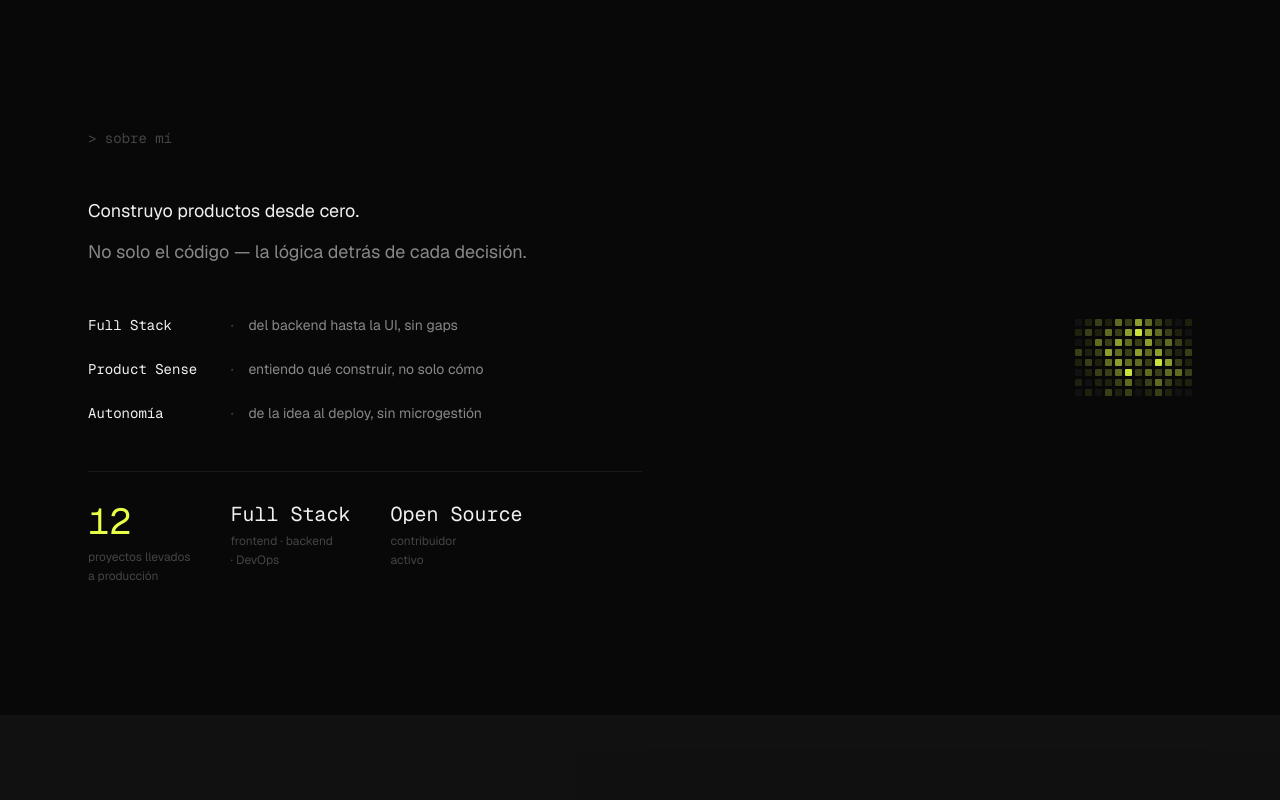
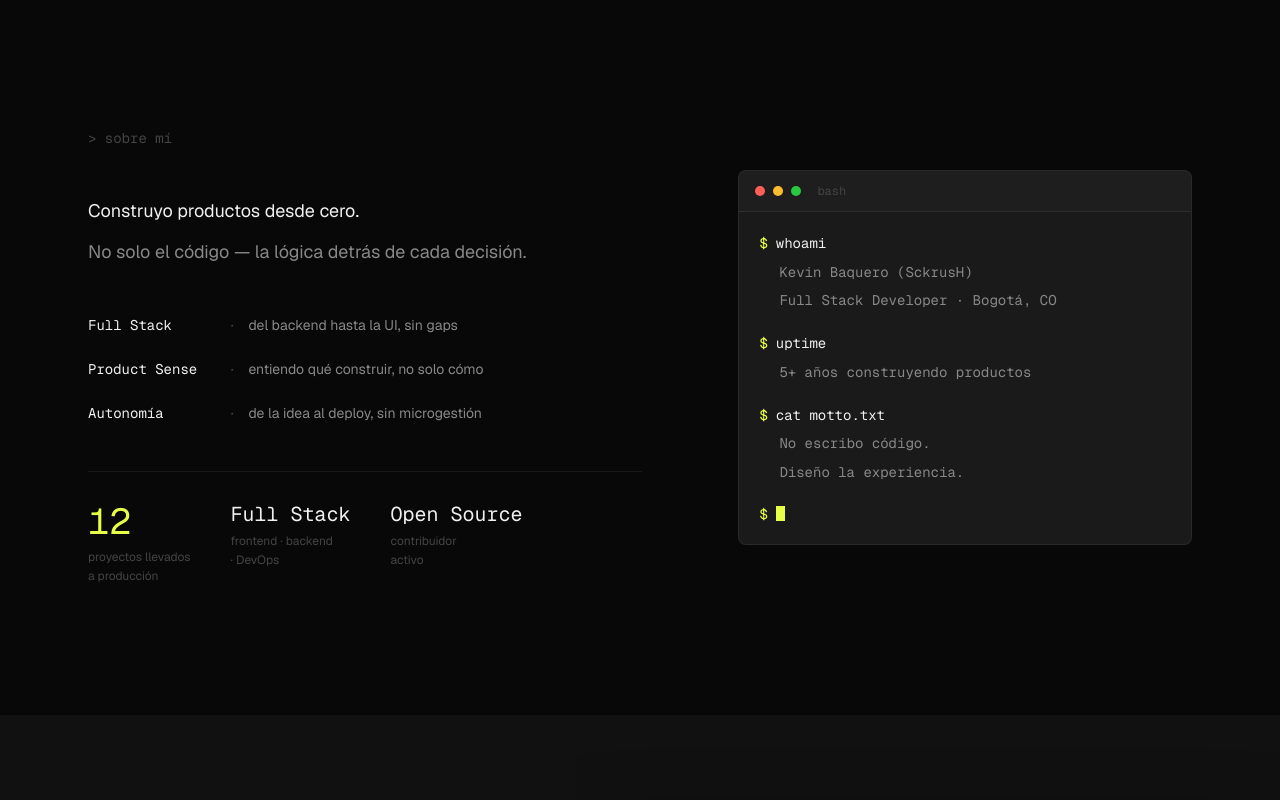
Before and after one commit to KevinBaquero-dev/SckrusH, a Next.js app: page / in a window 1280 px wide. Shown: the part 800-1600 px from the top of the page. Built offline with nearby package versions, Linux system fonts and the light colour scheme.

Commit message:
feat: animated background orbs, terminal window in About

```diff
--- a/app/globals.css
+++ b/app/globals.css
@@ -134,6 +134,18 @@
   50%       { opacity: 0; }
 }
 
+@keyframes orb-drift-1 {
+  0%, 100% { transform: translate(0,    0);       }
+  33%      { transform: translate(-70px, 55px);   }
+  66%      { transform: translate(45px, -65px);   }
+}
+
+@keyframes orb-drift-2 {
+  0%, 100% { transform: translate(0,    0);       }
+  33%      { transform: translate(75px, -45px);   }
+  66%      { transform: translate(-50px, 70px);   }
+}
+
 /* ─── Utility classes ────────────────────────────────────────── */
 @layer utilities {
   .container-main {
--- a/app/layout.tsx
+++ b/app/layout.tsx
@@ -2,6 +2,7 @@ import type { Metadata } from "next";
 import { Geist, Geist_Mono } from "next/font/google";
 import "./globals.css";
 import { siteConfig } from "@/config/site";
+import BackgroundOrbs from "@/components/ui/BackgroundOrbs";
 
 const geistSans = Geist({
   variable: "--font-geist-sans",
@@ -47,6 +48,7 @@ export default function RootLayout({
       className={`${geistSans.variable} ${geistMono.variable}`}
     >
       <body className="noise">
+        <BackgroundOrbs />
         {children}
       </body>
     </html>
--- a/components/sections/About.tsx
+++ b/components/sections/About.tsx
@@ -2,6 +2,7 @@
 
 import { motion } from 'framer-motion'
 import Container from '@/components/layout/Container'
+import { siteConfig } from '@/config/site'
 
 // ─── Data ─────────────────────────────────────────────────────────────────────
 
@@ -17,27 +18,28 @@ const STATS = [
   { value: 'Open Source', label: 'contribuidor\nactivo',              accent: false },
 ]
 
-// 8 rows × 12 cols — predefined activity levels (0–5)
-// 5 = outlier bright cell, used sparingly to break uniformity
-const GRID_DATA: number[][] = [
-  [0, 1, 2, 1, 3, 2, 4, 3, 2, 1, 0, 1],
-  [1, 2, 1, 3, 2, 4, 5, 4, 3, 2, 1, 0],
-  [0, 1, 3, 2, 4, 3, 2, 4, 2, 3, 2, 1],
-  [2, 1, 2, 4, 3, 2, 4, 3, 4, 2, 1, 2],
-  [1, 2, 1, 3, 4, 3, 3, 2, 5, 4, 2, 1],
-  [0, 1, 2, 2, 3, 5, 2, 3, 2, 3, 3, 2],
-  [1, 0, 1, 1, 2, 3, 1, 2, 3, 2, 1, 1],
-  [0, 1, 0, 2, 1, 2, 0, 1, 2, 1, 0, 0],
+// ─── Terminal window data ─────────────────────────────────────────────────────
+
+type TLine =
+  | { type: 'cmd';    text: string }
+  | { type: 'out';    text: string }
+  | { type: 'gap' }
+  | { type: 'cursor' }
+
+const TERMINAL_LINES: TLine[] = [
+  { type: 'cmd', text: 'whoami' },
+  { type: 'out', text: `${siteConfig.name} (${siteConfig.alias})` },
+  { type: 'out', text: 'Full Stack Developer · Bogotá, CO' },
+  { type: 'gap' },
+  { type: 'cmd', text: 'uptime' },
+  { type: 'out', text: '5+ años construyendo productos' },
+  { type: 'gap' },
+  { type: 'cmd', text: 'cat motto.txt' },
+  { type: 'out', text: 'No escribo código.' },
+  { type: 'out', text: 'Diseño la experiencia.' },
+  { type: 'gap' },
+  { type: 'cursor' },
 ]
-
-const OPACITY_MAP: Record<number, string> = {
-  0: 'rgba(255,255,255,0.04)',
-  1: 'rgba(232,255,71,0.10)',
-  2: 'rgba(232,255,71,0.22)',
-  3: 'rgba(232,255,71,0.40)',
-  4: 'rgba(232,255,71,0.60)',
-  5: 'rgba(232,255,71,0.88)',
-}
 
 // ─── Animation variants ───────────────────────────────────────────────────────
 
@@ -56,42 +58,81 @@ const itemVariants = {
   visible:  { opacity: 1, y: 0, transition: { duration: 0.5, ease: 'easeOut' as const } },
 }
 
-// Each grid column fades in left → right
-const gridColVariants = {
-  hidden:   { opacity: 0 },
-  visible:  (col: number) => ({
+const terminalLineVariants = {
+  hidden:  { opacity: 0, y: 6 },
+  visible: (i: number) => ({
     opacity: 1,
-    transition: { duration: 0.35, delay: col * 0.04, ease: 'easeOut' as const },
+    y: 0,
+    transition: { duration: 0.3, delay: i * 0.07, ease: 'easeOut' as const },
   }),
 }
 
-// ─── Activity grid (right column visual) ─────────────────────────────────────
+// ─── Terminal window ──────────────────────────────────────────────────────────
 
-function ActivityGrid() {
+function TerminalWindow() {
   return (
     <motion.div
-      className="flex gap-[3px]"
       initial="hidden"
       whileInView="visible"
       viewport={{ once: true, amount: 0.3 }}
       variants={{ hidden: {}, visible: {} }}
+      className="w-full rounded-[var(--radius-md)] overflow-hidden border border-[var(--border)]"
+      style={{ background: 'var(--surface-2)' }}
     >
-      {GRID_DATA[0].map((_, col) => (
-        <motion.div
-          key={col}
-          custom={col}
-          variants={gridColVariants}
-          className="flex flex-col gap-[3px]"
-        >
-          {GRID_DATA.map((row, rowIdx) => (
-            <div
-              key={rowIdx}
-              className="w-[7px] h-[7px] rounded-[1px]"
-              style={{ backgroundColor: OPACITY_MAP[row[col]] }}
-            />
-          ))}
-        </motion.div>
-      ))}
+      {/* Title bar */}
+      <div
+        className="flex items-center gap-2 px-4 py-3 border-b border-[var(--border)]"
+        style={{ background: 'rgba(255,255,255,0.02)' }}
+      >
+        <span className="w-2.5 h-2.5 rounded-full bg-[#FF5F57]" />
+        <span className="w-2.5 h-2.5 rounded-full bg-[#FFBD2E]" />
+        <span className="w-2.5 h-2.5 rounded-full bg-[#28C840]" />
+        <span className="font-mono text-xs text-[var(--text-muted)] ml-2 select-none">
+          bash
+        </span>
+      </div>
+
+      {/* Content */}
+      <div className="px-5 py-5 space-y-1.5">
+        {TERMINAL_LINES.map((line, i) => {
+          if (line.type === 'gap') {
+            return <div key={i} className="h-2" />
+          }
+          if (line.type === 'cursor') {
+            return (
+              <motion.div
+                key={i}
+                custom={i}
+                variants={terminalLineVariants}
+                className="flex items-center gap-2 font-mono text-sm"
+              >
+                <span className="text-[var(--accent)] select-none">$</span>
+                <span
+                  className="inline-block w-[9px] h-[15px] bg-[var(--accent)]"
+                  style={{ animation: 'blink 1.1s step-end infinite' }}
+                />
+              </motion.div>
+            )
+          }
+          return (
+            <motion.p
+              key={i}
+              custom={i}
+              variants={terminalLineVariants}
+              className={`font-mono text-sm leading-relaxed ${
+                line.type === 'cmd'
+                  ? 'text-[var(--text-primary)]'
+                  : 'text-[var(--text-secondary)] pl-5'
+              }`}
+            >
+              {line.type === 'cmd' && (
+                <span className="text-[var(--accent)] mr-2 select-none">$</span>
+              )}
+              {line.text}
+            </motion.p>
+          )
+        })}
+      </div>
     </motion.div>
   )
 }
@@ -172,9 +213,9 @@ export default function About() {
             </motion.div>
           </motion.div>
 
-          {/* Right column: activity grid — desktop only */}
-          <div className="hidden lg:flex items-center justify-end">
-            <ActivityGrid />
+          {/* Right column: terminal window */}
+          <div className="hidden lg:flex items-center">
+            <TerminalWindow />
           </div>
         </motion.div>
       </Container>
--- /dev/null
+++ b/components/ui/BackgroundOrbs.tsx
@@ -0,0 +1,41 @@
+export default function BackgroundOrbs() {
+  return (
+    <div
+      aria-hidden
+      className="fixed inset-0 pointer-events-none overflow-hidden"
+      style={{ zIndex: 0 }}
+    >
+      {/* Accent orb — top right, drifts slowly */}
+      <div
+        style={{
+          position:        'absolute',
+          top:             '-180px',
+          right:           '-120px',
+          width:           '700px',
+          height:          '700px',
+          borderRadius:    '50%',
+          background:      'rgba(232, 255, 71, 0.045)',
+          filter:          'blur(140px)',
+          animation:       'orb-drift-1 28s ease-in-out infinite',
+          willChange:      'transform',
+        }}
+      />
+
+      {/* Blue orb — bottom left, counter-drift */}
+      <div
+        style={{
+          position:        'absolute',
+          bottom:          '-160px',
+          left:            '-100px',
+          width:           '600px',
+          height:          '600px',
+          borderRadius:    '50%',
+          background:      'rgba(80, 140, 255, 0.032)',
+          filter:          'blur(130px)',
+          animation:       'orb-drift-2 34s ease-in-out infinite',
+          willChange:      'transform',
+        }}
+      />
+    </div>
+  )
+}
```
